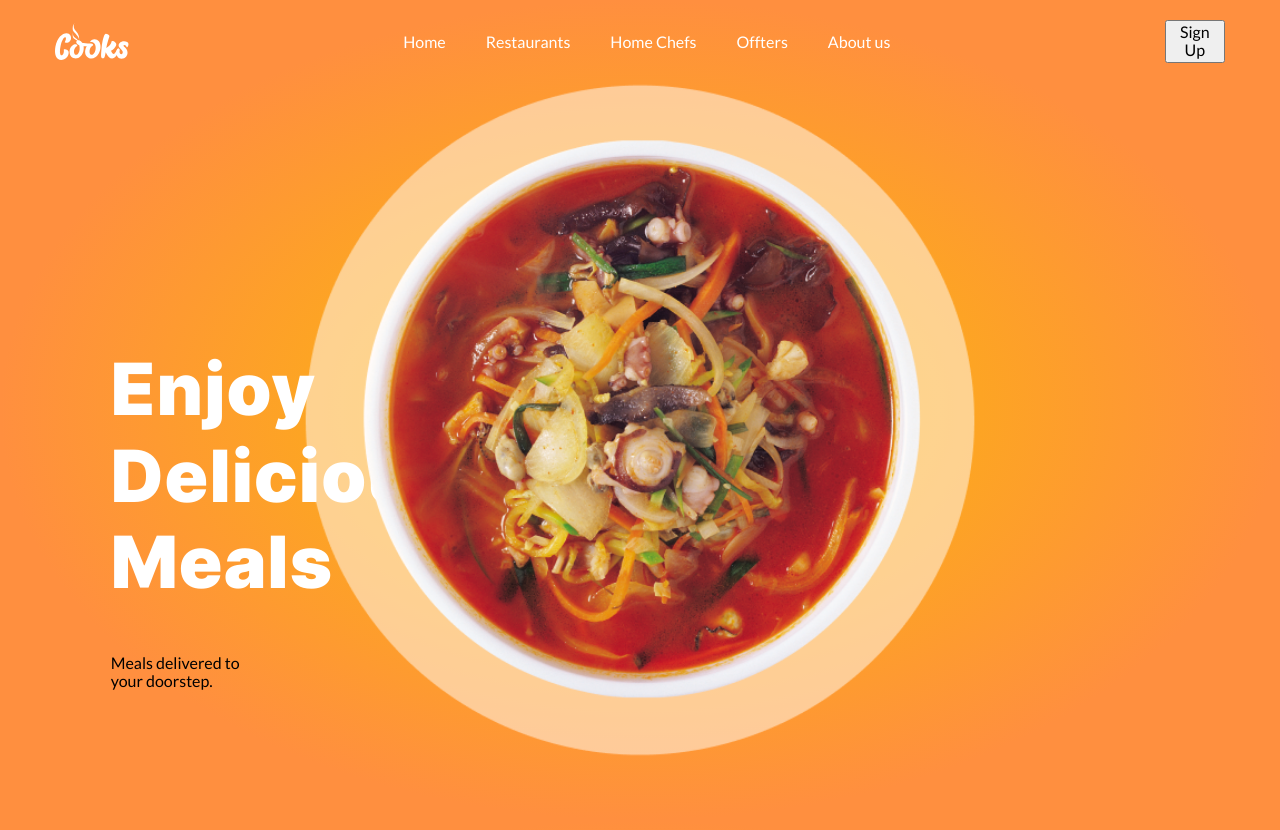
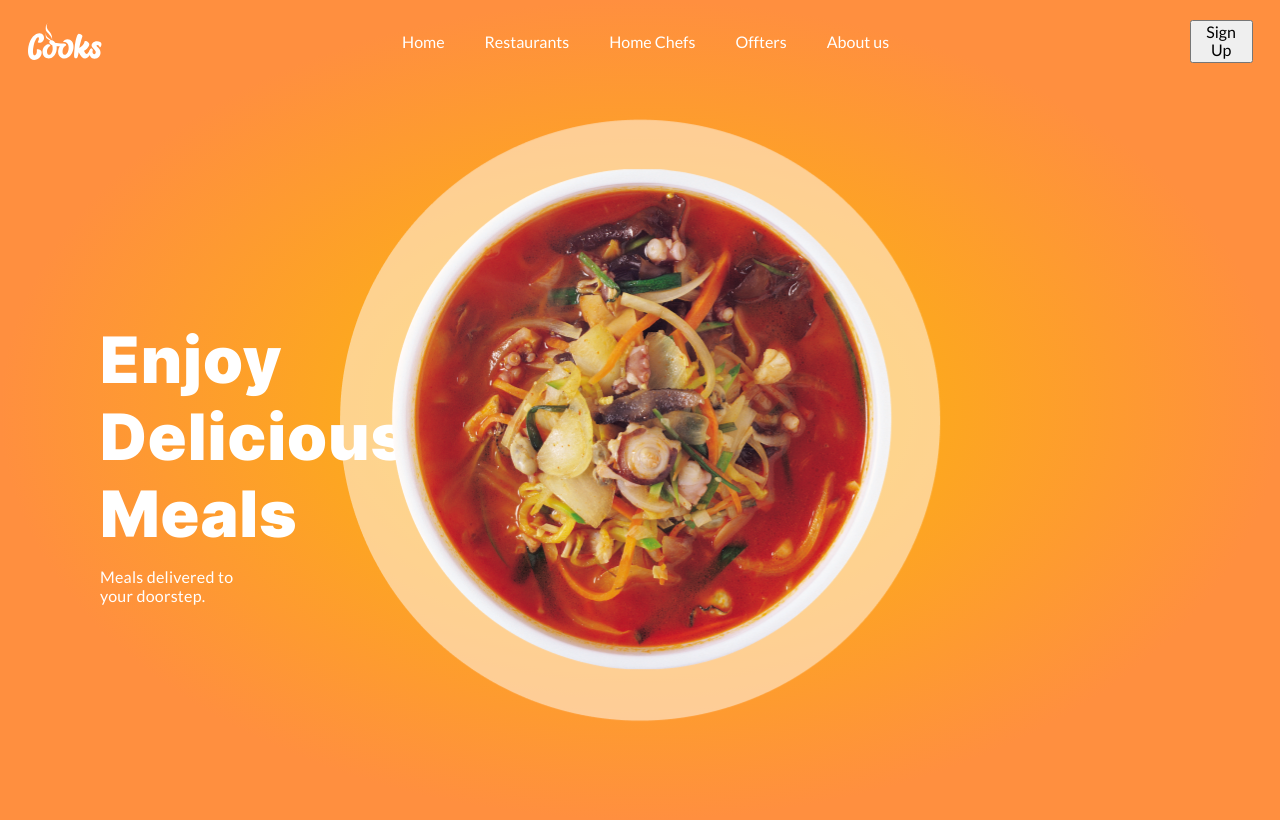
Before and after one commit to 4shk3y/4shk3y.github.io, a plain HTML site: page index.html in a window 1280 px wide. Drawn offline with Linux system fonts and the light colour scheme.

Commit message:
Выровнял хэдер и тескт

```diff
--- a/index.html
+++ b/index.html
@@ -1,5 +1,6 @@
 <!DOCTYPE html>
 <html lang="en">
+
 <head>
   <meta charset="UTF-8">
   <meta http-equiv="X-UA-Compatible" content="IE=edge">
@@ -8,6 +9,7 @@
   <link rel="stylesheet" href="normalize.css">
   <title>Supchik</title>
 </head>
+
 <body>
   <header>
     <div class="container">
@@ -33,7 +35,7 @@
         </div>
         <div class="slides">
           <div class="slide is-active">
-            <img class="cup" src="img/Group 1.png " width="820" height="820" alt="">
+            <img class="cup" src="img/Group 1.png " width="735.82" height="735.82" alt="">
           </div>
           <div class="slide">
             <img class="cup" src="img/Group 2.png" alt="">
--- a/styles.css
+++ b/styles.css
@@ -179,33 +179,37 @@
 }
 
 
-body{
+body {
   position: relative;
   min-height: 100vh;
   background: radial-gradient(50% 50% at 50% 50%, #FBBC05 0%, #FF8F3F 100%);
   font-family: Lato;
 }
 
-header .container{
-  display: flex;
-  max-width: 1170px;
-  margin: 0 auto;
+header {
   margin-top: 20px;
 }
 
-header .navigation{
+header .container {
+  display: flex;
+  max-width: 1225px;
+  margin: 0 auto;
+}
+
+header .navigation {
   width: 1240px;
   display: flex;
   justify-content: center;
   align-items: center;
 }
 
-header .list{
+header .list {
   display: flex;
   flex-direction: row;
   grid-gap: 40px;
 }
-header .list a{
+
+header .list a {
   font-style: normal;
   font-weight: 400;
   font-size: 16px;
@@ -214,35 +218,47 @@ header .list a{
   color: white;
 }
 
-main{
+main {
   display: flex;
 }
 
-main .text{
+main .text {
   position: absolute;
-  top: 277.9px;
-  left: 110.7px;
+  top: 257.79px;
+  left: 100px;
 }
 
-main .text h1{
+main .text h1 {
   font-family: 'Inter';
   font-style: normal;
   font-weight: 900;
-  font-size: 72px;
-  line-height: 86.4px;
+  font-size: 64px;
+  line-height: 77px;
   letter-spacing: 0.015em;
   color: white;
 }
 
-main .slide{
+main .text p {
+  position: absolute;
+  font-family: 'Lato';
+  font-style: normal;
+  font-weight: 400;
+  font-size: 16px;
+  line-height: 19px;
+  letter-spacing: 0.015em;
+  color: white;
+  top: 273px;
+}
+
+main .slide {
   visibility: hidden;
 }
 
-main .is-active{
+main .is-active {
   visibility: visible;
 }
 
-main .cup{
+main .cup {
   position: absolute;
   transform: translate(-50%, -50%);
   left: 50%;
```
Also changed, not shown: 1 other file. Lines whose indentation alone changed are shown as unchanged.
